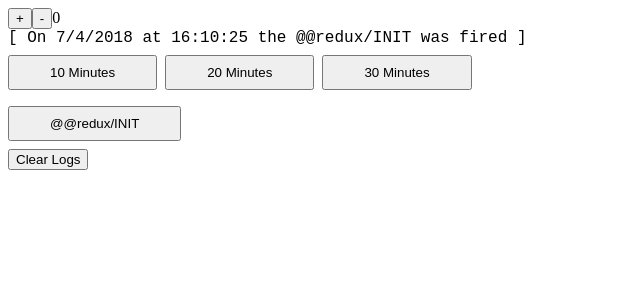
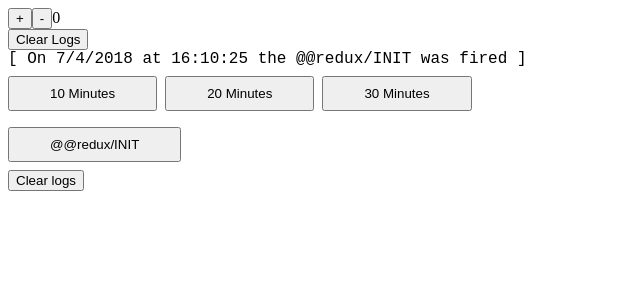
Before and after one commit to SteliosVoskos/ReduxLoggerComponent, a React app: page / in a window 1280 px wide. Shown: the top 300 px of the page, without its empty margins (0-640 px from the left). Built offline with nearby package versions, Linux system fonts and the light colour scheme.

Commit message:
Added more clear action buttons and did some refactoring

```diff
--- a/src/actionCreators/actions.js
+++ b/src/actionCreators/actions.js
@@ -23,6 +23,18 @@ export function clearLogs() {
     }
 }
 
+export function clearTimeStampFilteredLogs() {
+    return {
+        type: 'CLEAR_TIME_STAMP_FILTERED_LOGS'
+    }
+}
+
+export function clearFilteredLogsByActionName() {
+    return {
+        type: 'CLEAR_FILTERED_LOGS_BY_ACTION_NAME'
+    }
+}
+
 export function filterLogsByActionName(name) {
     return {
         type: 'FILTER_LOGS_BY_ACTION_NAME',
--- a/src/components/Filters.js
+++ b/src/components/Filters.js
@@ -16,6 +16,14 @@ export default class Filters extends Component {
 
     handleFilterActionByName = (name) => {
         this.props.filterLogsByActionName(name);
+    }
+
+    handleClearTimeStampFilteredActions = () => {
+        this.props.clearTimeStampFilteredLogs();
+    }
+
+    handleClearFilteredActionsByName = () => {
+        this.props.clearFilteredLogsByActionName();
     }
 
     getStyles() {
@@ -39,6 +47,8 @@ export default class Filters extends Component {
     renderActionFilterButtons() {
         const { filteredActionLogs } = this.props;
 
+        if (!filteredActionLogs.length) return null;
+
         return filteredActionLogs.map(log => {
             return (
                 <button
@@ -52,7 +62,7 @@ export default class Filters extends Component {
         });
     }
 
-    renderFoteredLogsByTimeStamp() {
+    renderFilteredLogsByTimeStamp() {
         return <Log logs={this.props.logs} />
     }
 
@@ -60,7 +70,15 @@ export default class Filters extends Component {
         return <Log logs={this.props.filteredLogs} />
     }
 
-    renderButtons() {
+    renderClearButton(logs, functionName) {
+        if (!logs || !logs.length) {
+            return null;
+        }
+
+        return <button onClick={functionName}>Clear logs</button>;
+    }
+
+    renderButtonsAndFilteredLogs() {
         const { persistedLogs } = this.props;
 
         if (persistedLogs.length) {
@@ -70,11 +88,13 @@ export default class Filters extends Component {
                         <button style={this.getStyles().buttons} onClick={this.handle10MinutesClick}>10 Minutes</button>
                         <button style={this.getStyles().buttons} onClick={this.handle20MinutesClick}>20 Minutes</button>
                         <button style={this.getStyles().buttons} onClick={this.handle30MinutesClick}>30 Minutes</button>
-                        {this.renderFoteredLogsByTimeStamp()}
+                        {this.renderFilteredLogsByTimeStamp()}
+                        {this.renderClearButton(this.props.logs, this.handleClearTimeStampFilteredActions)}
                     </div>
                     <div>
                         {this.renderActionFilterButtons()}
                         {this.renderFilteredLogsByActionName()}
+                        {this.renderClearButton(this.props.filteredActionLogs, this.handleClearFilteredActionsByName)}
                     </div>
                 </div>
             );
@@ -85,7 +105,7 @@ export default class Filters extends Component {
     render() {
         return(
             <div>
-                {this.renderButtons()}
+                {this.renderButtonsAndFilteredLogs()}
             </div>
         );
     }
--- a/src/components/Logger.js
+++ b/src/components/Logger.js
@@ -11,16 +11,19 @@ export default class Logger extends Component {
         return <Log logs={this.props.persistedLogs} />;
     }
 
+    renderClearButton() {
+        if (!this.props.persistedLogs.length) {
+            return null;
+        }
+
+        return <button onClick={this.handleClearLogClick}>Clear Logs</button>;
+    }
+
     render() {
-        const styles = {
-            container: {
-                display: 'flex',
-                flex: 1
-            }
-        };
         return (
             <div>
                 <div>
+                {this.renderClearButton()}
                     <div>
                         {this.renderLogs()}
                     </div>
@@ -28,7 +31,6 @@ export default class Logger extends Component {
                         <FiltersContainer />
                     </div>
                 </div>
-                {this.props.persistedLogs.length && <button onClick={this.handleClearLogClick}>Clear Logs</button>}
             </div>
         );
     }
--- a/src/reducers/logger.js
+++ b/src/reducers/logger.js
@@ -14,6 +14,18 @@ const logWorker = (state=initialState, action) => {
                 ...state,
                 persistedLogs: [],
                 logs: [],
+                filteredLogs: []
+            }
+        case 'CLEAR_TIME_STAMP_FILTERED_LOGS':
+        localStorage.removeItem('state');
+            return {
+                ...state,
+                logs: []
+            }
+        case 'CLEAR_FILTERED_LOGS_BY_ACTION_NAME':
+        localStorage.removeItem('state');
+            return {
+                ...state,
                 filteredLogs: []
             }
         case 'UPDATE_LOGS':
```
